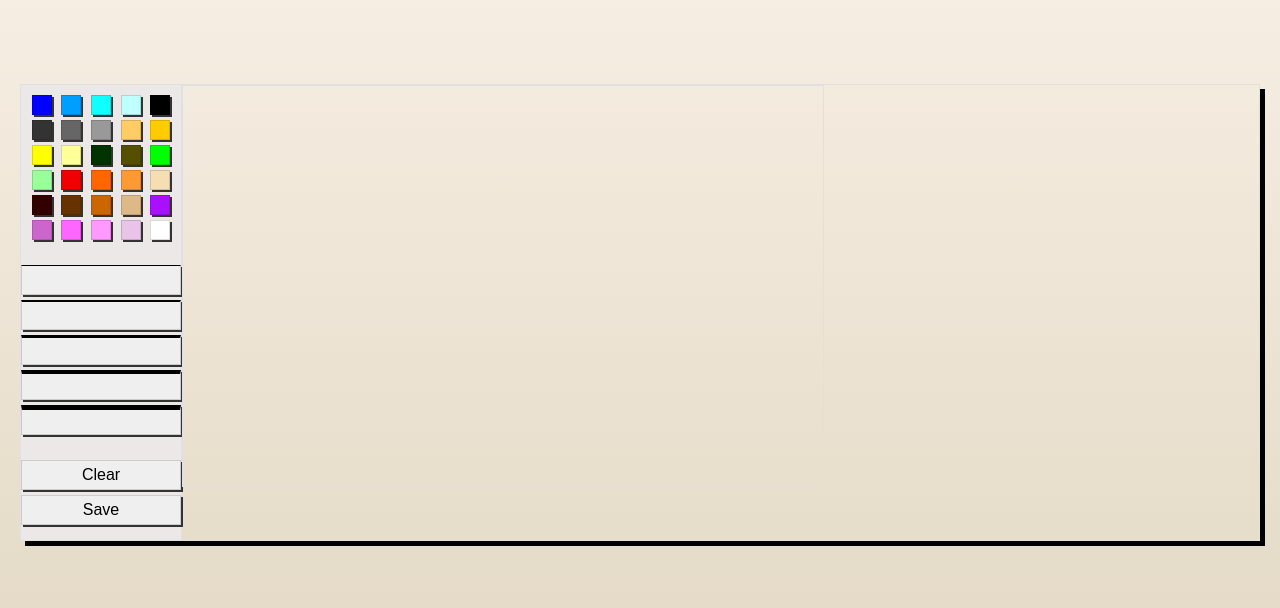
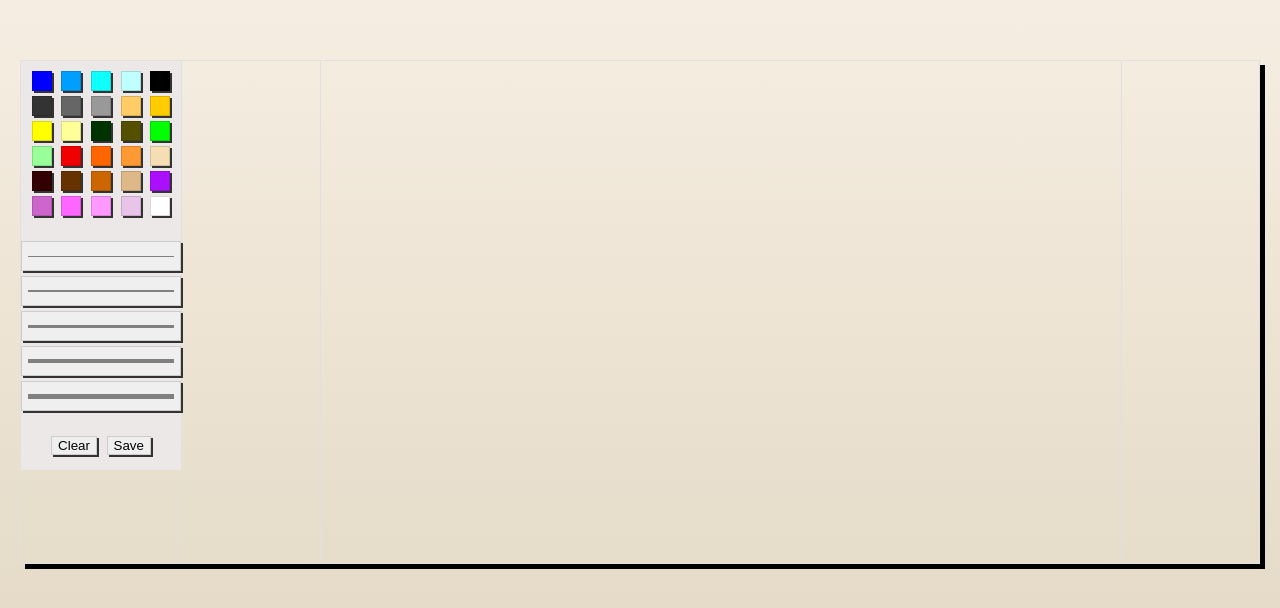
Before and after one commit to ShenRuililin/hipzhub, a plain HTML site: page draw/index.html in a window 1280 px wide. Shown: the part 108-716 px from the top of the page. Drawn offline with Linux system fonts and the light colour scheme.

Commit message:
Update index.html with aesthetics

```diff
--- a/draw/index.html
+++ b/draw/index.html
@@ -48,17 +48,40 @@
     .brushes button {
         width: 100%;
         height: 30px;
+        position: relative;
     }
-    .buttons button {
-        width: 100%;
-        height: 30px;
-        font-size: 16px;
+    .brushes button:after {
+        display: block;
+        background: #808080;
+        content: '';
+        margin: 0 auto;
+    }
+    .brushes button:nth-of-type(1):after {
+        height: 1px;
+    }
+    .brushes button:nth-of-type(2):after {
+        height: 2px;
+    }
+    .brushes button:nth-of-type(3):after {
+        height: 3px;
+    }
+    .brushes button:nth-of-type(4):after {
+        height: 4px;
+    }
+    .brushes button:nth-of-type(5):after {
+        height: 5px;
     }
     .right-block {
-        width: 640px;
+        flex-grow: 1;
+        display: flex;
+        justify-content: center;
+        align-items: center;
     }
     #paint-canvas {
-        cursor: crosshair;
+        width: 100%;
+        height: 100%;
+        max-width: 800px;
+        max-height: 600px;
         border: 1px solid #e0e0e0;
     }
 </style>
@@ -100,11 +123,11 @@
             <button type="button" value="#ffffff" style="background-color: #ffffff;"></button>
         </div>
         <div class="brushes">
-            <button type="button" value="1" style="border-top: 1px solid #000;"></button>
-            <button type="button" value="2" style="border-top: 2px solid #000;"></button>
-            <button type="button" value="3" style="border-top: 3px solid #000;"></button>
-            <button type="button" value="4" style="border-top: 4px solid #000;"></button>
-            <button type="button" value="5" style="border-top: 5px solid #000;"></button>
+            <button type="button" value="1"></button>
+            <button type="button" value="2"></button>
+            <button type="button" value="3"></button>
+            <button type="button" value="4"></button>
+            <button type="button" value="5"></button>
         </div>
         <div class="buttons">
             <button id="clear" type="button">Clear</button>
@@ -128,17 +151,13 @@ window.onload = function () {
     context.lineWidth = 1;
     var isDrawing = false;
 
-    var colors = document.getElementsByClassName('colors')[0];
-    colors.addEventListener('click', function(event) {
-        context.strokeStyle = event.target.value || 'black';
-    });
-
-    var brushes = document.getElementsByClassName('brushes')[0];
-    brushes.addEventListener('click', function(event) {
-        context.lineWidth = event.target.value || 1;
-    });
+    function setMouseCoordinates(event) {
+        mouseX = event.clientX - boundings.left;
+        mouseY = event.clientY - boundings.top;
+    }
 
     canvas.addEventListener('mousedown', function(event) {
+        boundings = canvas.getBoundingClientRect(); // Update boundings here
         setMouseCoordinates(event);
         isDrawing = true;
         context.beginPath();
@@ -146,8 +165,8 @@ window.onload = function () {
     });
 
     canvas.addEventListener('mousemove', function(event) {
-        setMouseCoordinates(event);
         if(isDrawing){
+            setMouseCoordinates(event);
             context.lineTo(mouseX, mouseY);
             context.stroke();
         }
@@ -158,10 +177,15 @@ window.onload = function () {
         isDrawing = false;
     });
 
-    function setMouseCoordinates(event) {
-        mouseX = event.clientX - boundings.left;
-        mouseY = event.clientY - boundings.top;
-    }
+    var colors = document.getElementsByClassName('colors')[0];
+    colors.addEventListener('click', function(event) {
+        context.strokeStyle = event.target.value || 'black';
+    });
+
+    var brushes = document.getElementsByClassName('brushes')[0];
+    brushes.addEventListener('click', function(event) {
+        context.lineWidth = event.target.value || 1;
+    });
 
     var clearButton = document.getElementById('clear');
     clearButton.addEventListener('click', function() {
```
